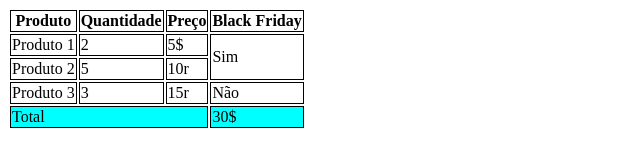
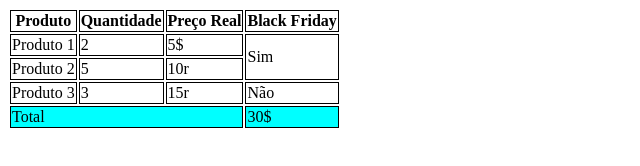
Before and after one commit to NickFBes/aula-tabela, a plain HTML site: page index.html in a window 1280 px wide. Shown: the whole page, without its empty margins (0-640 px from the left). Drawn offline with Linux system fonts and the light colour scheme.

Commit message:
adicionei um novo nome para a tabela

```diff
--- a/index.html
+++ b/index.html
@@ -21,7 +21,7 @@
             <tr>
                 <th>Produto</th>
                 <th>Quantidade</th>
-                <th>Preço</th>
+                <th>Preço Real</th>
                 <th>Black Friday</th>
             </tr>
        </thead>
```
